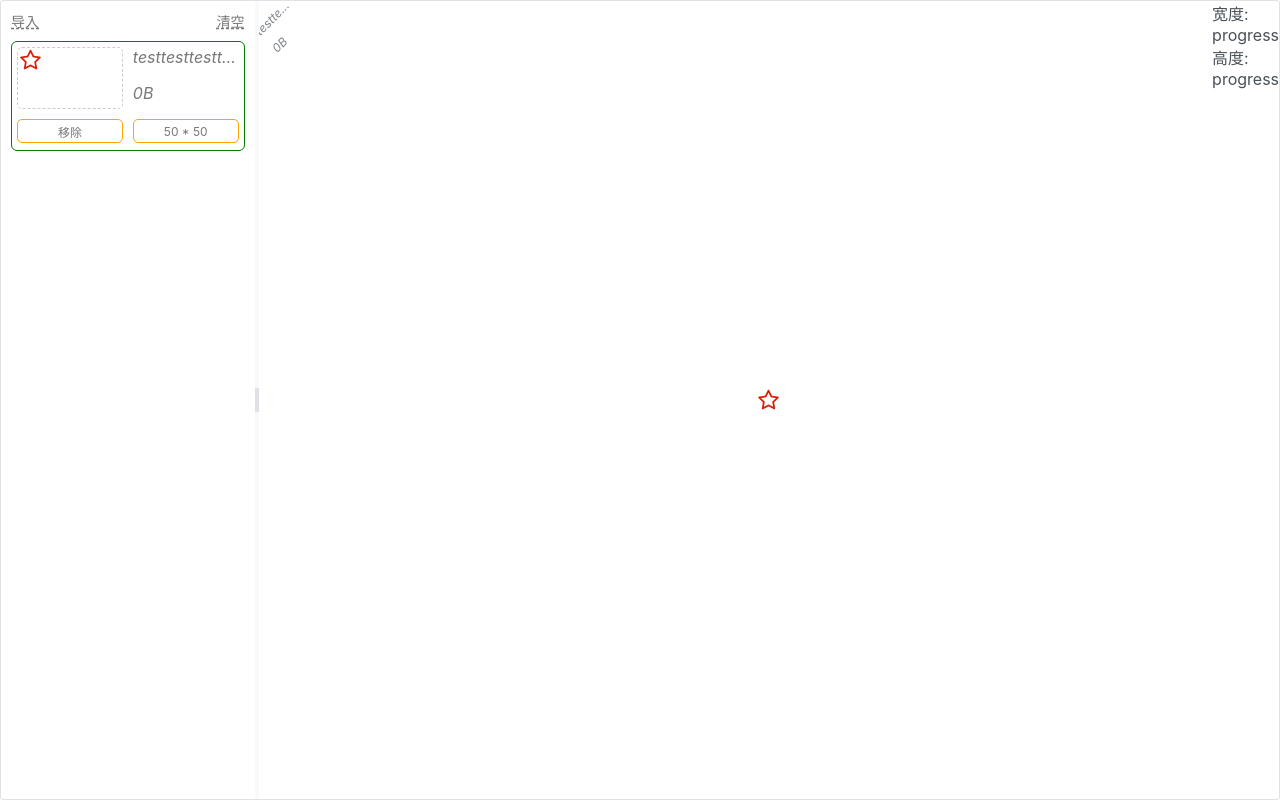
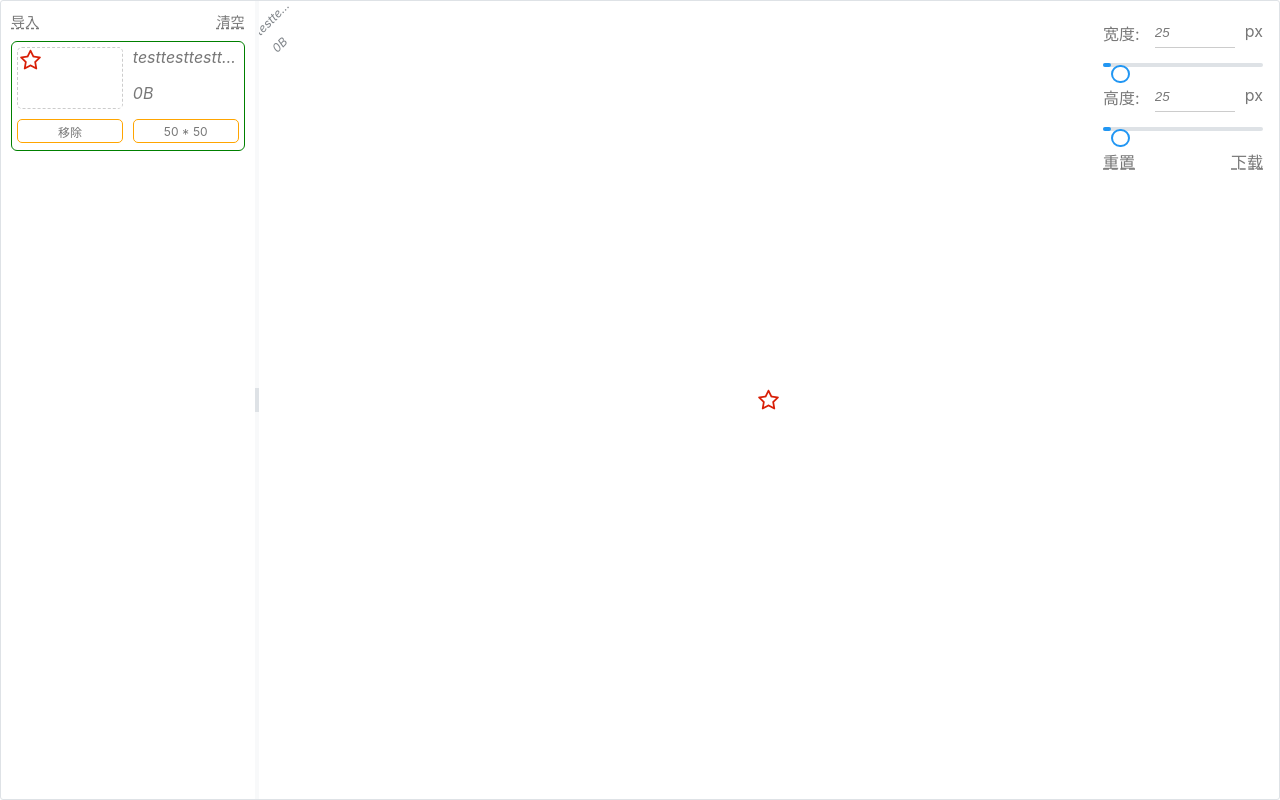
Before and after one commit to lopo12123/photo-resize, a Vue app in the folder homepage/: page /#/ in a window 1280 px wide. Built offline with nearby package versions, Linux system fonts and the light colour scheme.

Commit message:
feat: workspace完成

```diff
--- a/homepage/src/components/ImgWorkspace.vue
+++ b/homepage/src/components/ImgWorkspace.vue
@@ -1,17 +1,43 @@
 <script lang="ts" setup>
+import { onMounted, ref } from "vue";
+import Slider from "primevue/slider";
 import { ImgOverviewProp } from "@/components/ImgOverview.vue";
-import { onMounted, ref } from "vue";
 
-const props = defineProps<{
+defineProps<{
     pic: ImgOverviewProp
 }>()
 
+const emits = defineEmits<{
+    (ev: 'download-img', filename: string, base64: string, w: number, h: number): void
+}>()
+
+const imgBox = ref<HTMLDivElement | null>(null)
 const imgRef = ref<HTMLImageElement | null>(null)
-const size = ref([ 0, 0 ])
+const originSize = ref([ 50, 50 ])
+const currSize = ref([ 0, 0 ])
+
+const reset = () => {
+    currSize.value = originSize.value
+    updateImgSize()
+}
+
+const updateImgSize = () => {
+    const box = imgBox.value
+    if(!!box) {
+        box.style.width = currSize.value[0] + 'px'
+        box.style.height = currSize.value[1] + 'px'
+    }
+}
 
 onMounted(() => {
-    console.log(imgRef.value, imgRef.value?.width, imgRef.value?.height)
-    // size.value = imgRef.value!.width
+    imgRef.value!.onload = () => {
+        const img = imgRef.value
+        if(!!img) {
+            originSize.value = [ img.width, img.height ]
+            currSize.value = [ img.width, img.height ]
+            updateImgSize()
+        }
+    }
 })
 </script>
 
@@ -28,25 +54,47 @@ onMounted(() => {
 
         <div class="operates">
             <div class="item">
-                <div class="key">
-                    宽度:
-                </div>
+                <div class="key">宽度:</div>
                 <div class="val">
-                    progress
+                    <input class="num" type="number"
+                           v-model="currSize[0]"
+                           @change="updateImgSize">px
                 </div>
             </div>
             <div class="item">
-                <div class="key">
-                    高度:
+                <Slider class="bar" v-model="currSize[0]"
+                        :min="10" :max="300"
+                        @change="updateImgSize"/>
+            </div>
+            <div class="item">
+                <div class="key">高度:</div>
+                <div class="val">
+                    <input class="num" type="number"
+                           v-model="currSize[1]"
+                           @change="updateImgSize">px
                 </div>
-                <div class="val">
-                    progress
+            </div>
+            <div class="item">
+                <Slider class="bar" v-model="currSize[1]"
+                        :min="10" :max="300"
+                        @change="updateImgSize"/>
+            </div>
+            <div class="item">
+                <div class="btn" @click="reset"
+                     :title="`将图片重置为原始尺寸(${originSize[0]}*${originSize[1]})`">
+                    重置
+                </div>
+                <div class="btn" @click="emits('download-img', pic.filename, pic.base64, currSize[0], currSize[1])"
+                     :title="`下载当前尺寸图片(${currSize[0]}*${currSize[1]})`">
+                    下载
                 </div>
             </div>
         </div>
 
         <div class="viewport">
-            <img ref="imgRef" :src="pic.base64" alt="">
+            <div class="img-box" ref="imgBox">
+                <img ref="imgRef" :src="pic.base64" alt="">
+            </div>
         </div>
     </div>
 </template>
@@ -83,8 +131,43 @@ onMounted(() => {
     .operates {
         position: absolute;
         z-index: 10;
-        top: 0;
-        right: 0;
+        top: 1rem;
+        right: 1rem;
+
+
+        .item {
+            width: 10rem;
+            height: 2rem;
+            color: #777;
+            display: flex;
+            align-items: center;
+            justify-content: space-between;
+
+            .num {
+                width: 5rem;
+                height: 1.875rem;
+                margin: 0 0.625rem;
+                border: none;
+                border-bottom: solid 1px #ccc;
+                outline: none;
+                color: #777;
+                font-style: italic;
+
+                &::-webkit-inner-spin-button {
+                    display: none;
+                }
+            }
+
+            .bar {
+                width: 100%;
+            }
+
+            .btn {
+                text-decoration: underline dashed;
+                user-select: none;
+                cursor: pointer;
+            }
+        }
     }
 
     .viewport {
@@ -95,6 +178,17 @@ onMounted(() => {
         display: flex;
         align-items: center;
         justify-content: center;
+
+        .img-box {
+            width: fit-content;
+            height: fit-content;
+
+            img {
+                position: relative;
+                width: 100%;
+                height: 100%;
+            }
+        }
     }
 }
 </style>
--- a/homepage/src/views/Home.vue
+++ b/homepage/src/views/Home.vue
@@ -75,7 +75,6 @@ const loadImages = () => {
  */
 const updateWorkspace = (idx: number) => {
     activeImgIdx.value = idx;
-    // 绘制 ...
 }
 
 /**
@@ -108,10 +107,12 @@ const downloadImg = (filename: string, base64: string, w: number, h: number) =>
 
     img.onload = () => {
         const ctx = canvas.getContext('2d')!;
+        // ctx.fillStyle = '#fff';
+        // ctx.fillRect(0, 0, w, h);
         ctx.drawImage(img, 0, 0, w, h);
 
         const anchor = document.createElement('a');
-        anchor.href = canvas.toDataURL();
+        anchor.href = canvas.toDataURL('image/png');
         anchor.download = `resized_${ w }_${ h }_${ filename }`;
         anchor.click();
     }
@@ -132,7 +133,9 @@ const downloadImg = (filename: string, base64: string, w: number, h: number) =>
                          @click="updateWorkspace(idx)"/>
         </SplitterPanel>
         <SplitterPanel class="workspace-container" :size="80" :minSize="70">
-            <ImgWorkspace v-if="activeImgIdx >= 0 && activeImgIdx < panelItems.length" :pic="panelItems[activeImgIdx]"/>
+            <ImgWorkspace v-if="activeImgIdx >= 0 && activeImgIdx < panelItems.length"
+                          :pic="panelItems[activeImgIdx]" :key="activeImgIdx"
+                          @download-img="downloadImg"/>
         </SplitterPanel>
     </Splitter>
 </template>
```
